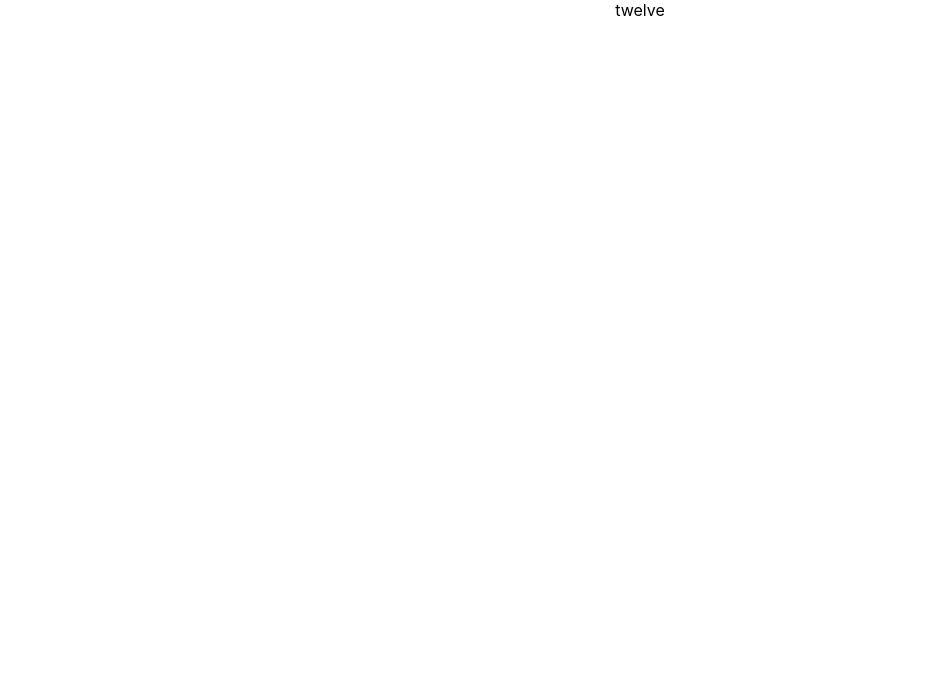
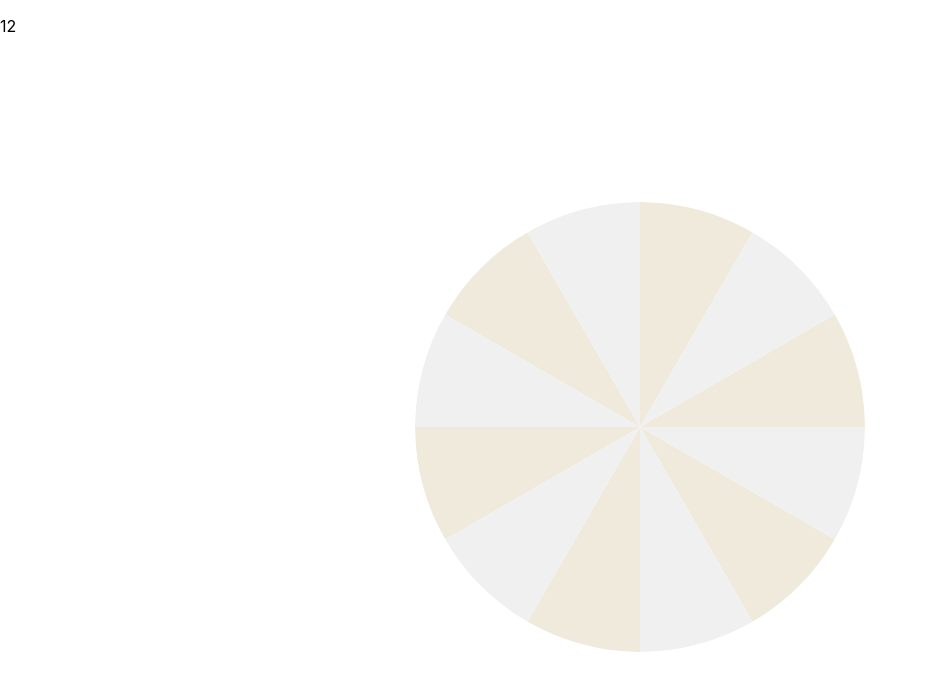
Before and after one commit to pauladixon/twelve, a React (Create React App) app: page / in a window 1280 px wide. Shown: the top 690 px of the page, without its empty margins (0-927 px from the left). Built offline with nearby package versions, Linux system fonts and the light colour scheme.

Commit message:
drew natal chart wheel using canvas

```diff
--- a/src/pages/App/App.css
+++ b/src/pages/App/App.css
@@ -1,38 +1,54 @@
-.App {
-  text-align: center;
+.container {
+  display: flex;
+  justify-content: center;
+  align-items: center;
 }
 
-.App-logo {
-  height: 40vmin;
-  pointer-events: none;
+.sphere {
+  width: 450px;
+  height: 450px;
+  position: relative;
+  margin: 150px 0px 150px 0px;
 }
 
-@media (prefers-reduced-motion: no-preference) {
-  .App-logo {
-    animation: App-logo-spin infinite 20s linear;
+#canvas {
+  position: absolute;
+  border-radius: 50%;
+}
+
+@keyframes wheelSpin {
+  0% {
+      transform: rotate(0deg);
+  }
+  100% {
+      transform: rotate(1920deg);
   }
 }
 
-.App-header {
-  background-color: #282c34;
-  min-height: 100vh;
-  display: flex;
-  flex-direction: column;
-  align-items: center;
-  justify-content: center;
-  font-size: calc(10px + 2vmin);
-  color: white;
-}
 
-.App-link {
-  color: #61dafb;
-}
 
-@keyframes App-logo-spin {
-  from {
-    transform: rotate(0deg);
+
+@media only screen
+  and (min-device-width: 375px)
+  and (max-device-width: 812px)
+  and (-webkit-min-device-pixel-ratio: 3)
+  and (orientation: portrait) {
+
+  .sphere {
+    width: 350px !important;
+    height: 350px !important;
+    margin: 100px 0px 110px 2px;
+    -webkit-tap-highlight-color: transparent;
   }
-  to {
-    transform: rotate(360deg);
+
+  #canvas {
+    width: 350px !important;
+    height: 350px !important;
+    -webkit-tap-highlight-color: transparent;
+  }
+
+  main {
+    max-width: 370px;
+    margin-left: -4px;
   }
 }
--- a/src/pages/App/App.js
+++ b/src/pages/App/App.js
@@ -1,12 +1,43 @@
 import React from 'react'
 import './App.css'
 
-function App() {
-  return (
-    <div className="App">
-      twelve
-    </div>
-  )
+class App extends React.Component {
+
+  async componentDidMount() {
+    let num = 6
+    let r = 225
+    let startAngle = 0
+    let arc = Math.PI / num
+    let ctx
+    let canvas = document.getElementById('canvas')
+    ctx = canvas.getContext('2d')
+
+    for (let i = 0; i < num*2; i++) {
+      let angle = startAngle + (i * arc)
+      if (i%2 === 0) {
+          ctx.fillStyle = '#f0f0f0'
+      } else ctx.fillStyle = '#f0eadc'
+      ctx.beginPath()
+      ctx.arc(r, r, r, angle, angle + arc, false)
+      ctx.arc(r, r, 0, angle + arc, angle, true)
+      ctx.fill()
+      ctx.save()
+      ctx.restore()
+    }
+  }
+
+  render() {
+    return (
+      <div className="App">
+        <p>12</p>
+        <div class="container">
+          <div class="sphere">
+            <canvas id="canvas" width="450px" height="450px"></canvas>
+          </div>
+        </div>
+      </div>
+    )
+  }
 }
 
 export default App
```
